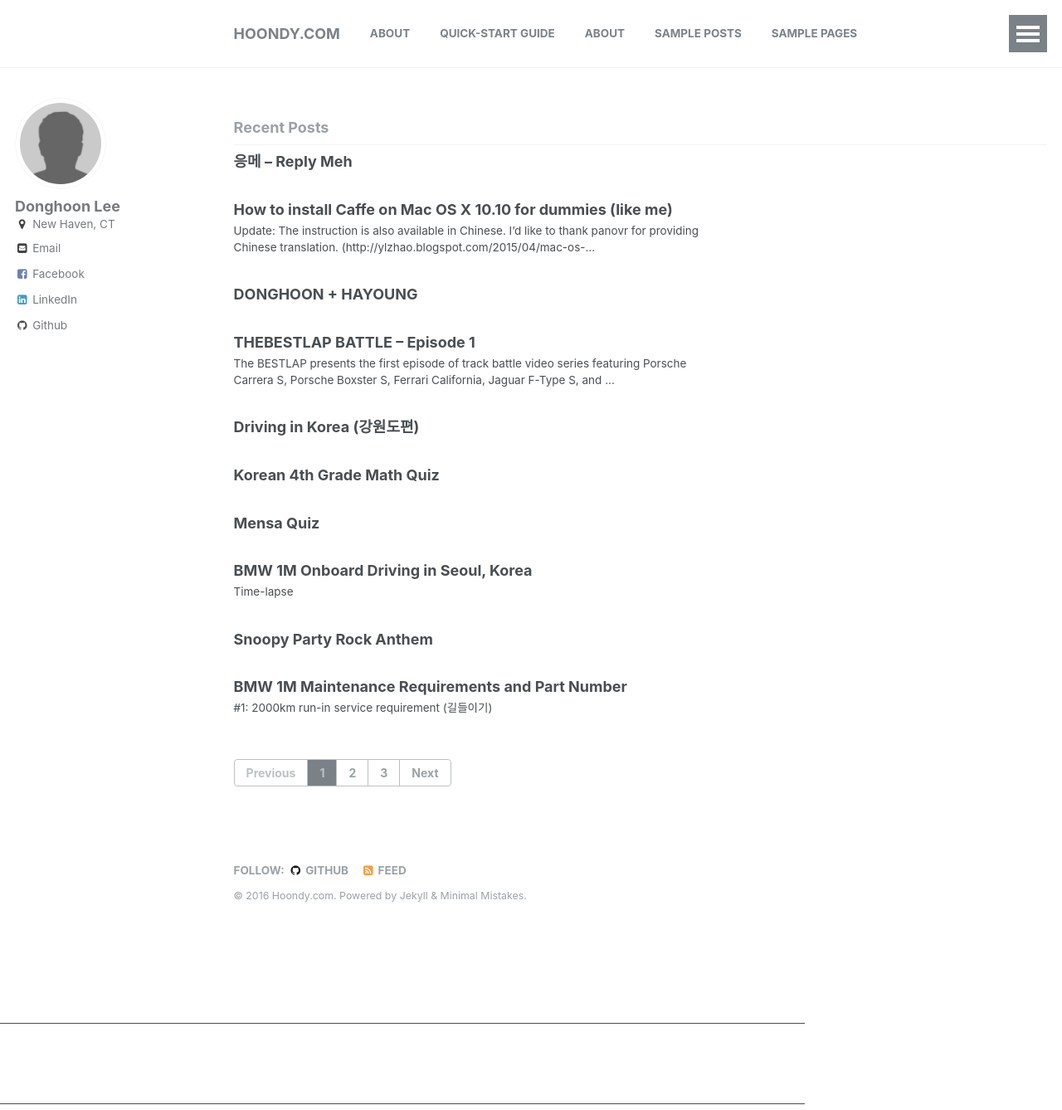
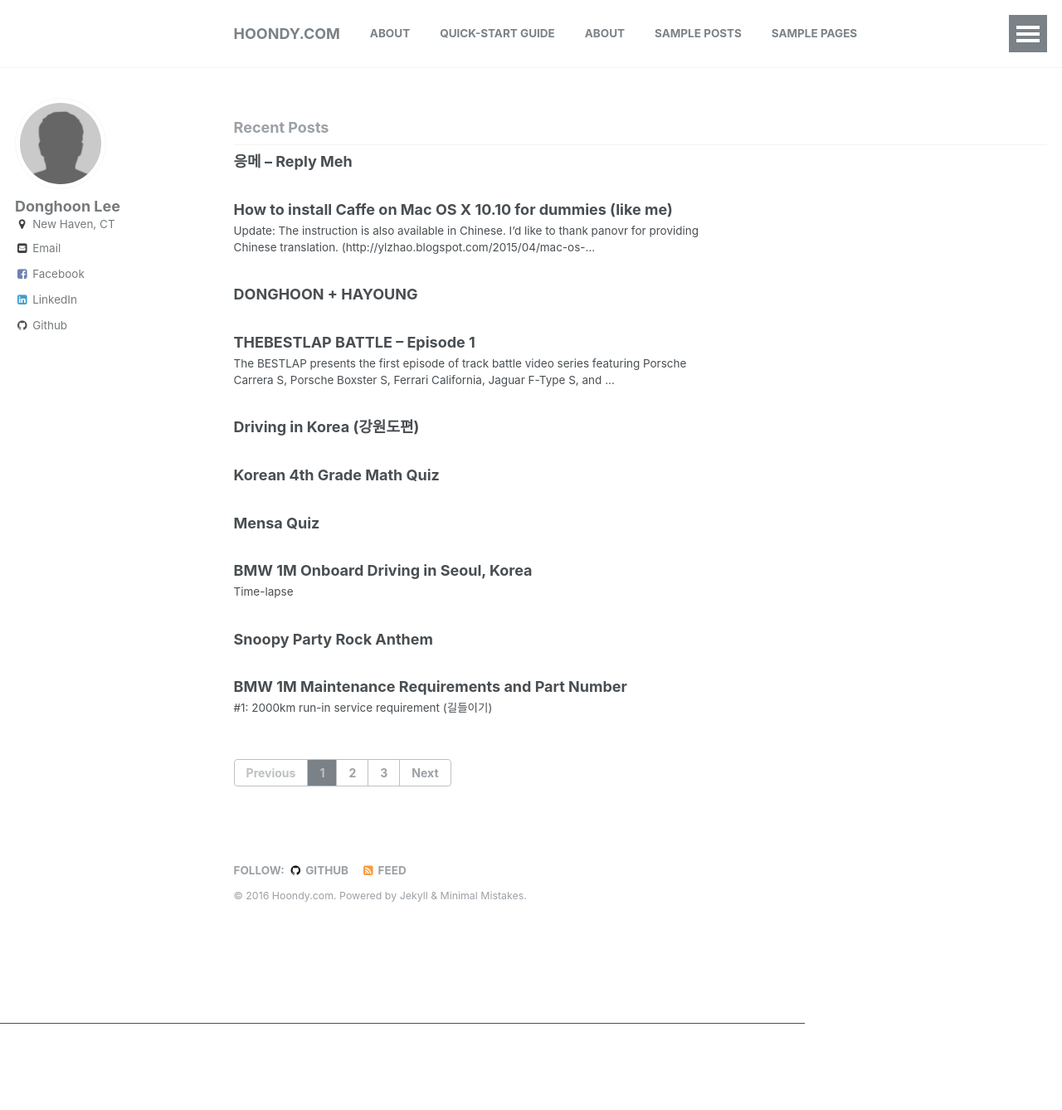
Before and after one commit to hoondy/hoondy.github.io, a Jekyll site: the page built from index.html, in a window 1280 px wide and 1338 px high. Shown: the whole window at 83% size. Built offline with Jekyll 4.4.1, drawn with Linux system fonts in a browser that asks for light colours; the list of posts is cut into pages by our own code.

Commit message:
Update default.html

```diff
--- a/_layouts/default.html
+++ b/_layouts/default.html
@@ -26,7 +26,6 @@
 
     {% include scripts.html %}
     {% include footer/custom.html %}
-    {% include adsense_footer.html %}
 
   </body>
 </html>
```
